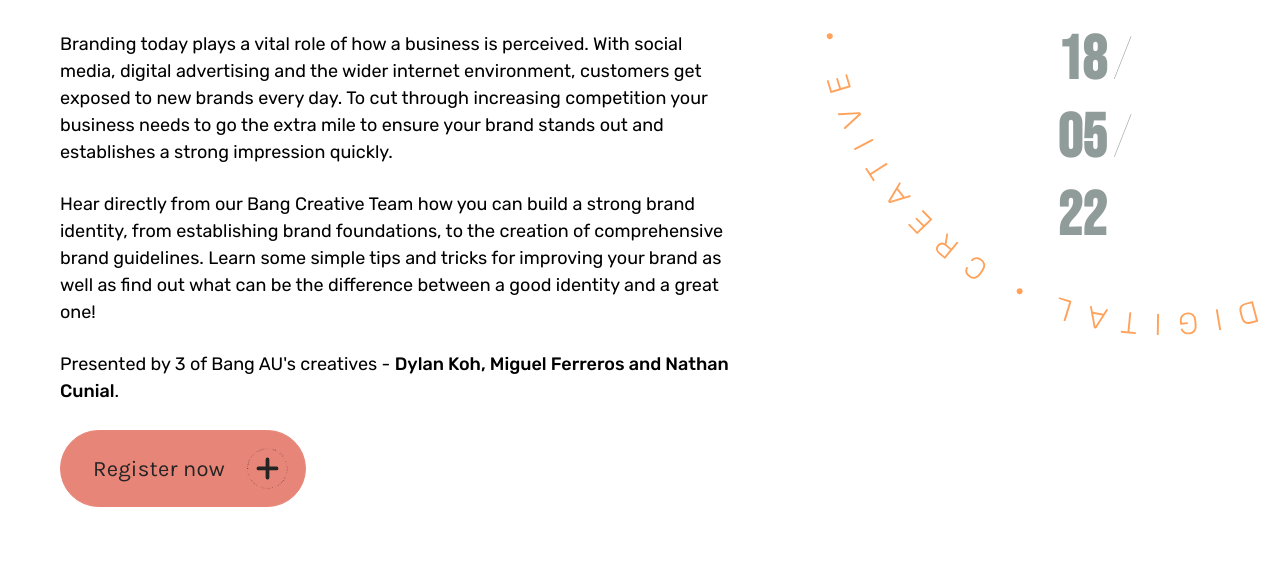
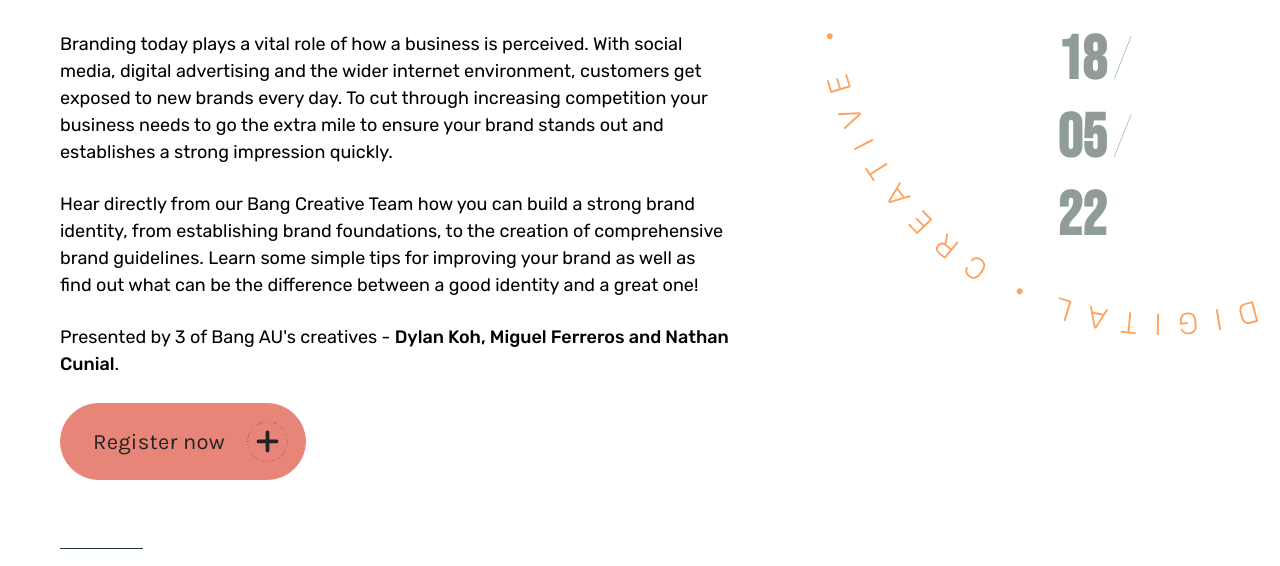
Before and after one commit to BangAU/lunch---learnlp, a PHP site: page / in a window 1280 px wide. Shown: the part 1085-1651 px from the top of the page. Run offline with PHP 8.4, Linux system fonts and the light colour scheme.

Commit message:
copy changes

```diff
--- a/index.php
+++ b/index.php
@@ -289,7 +289,7 @@
                     <div class="join-details">
                         <p data-aos="fade-in" data-aos-easing="linear" data-aos-delay="500" data-aos-duration="500">
                         Branding today plays a vital role of how a business is perceived. With social media, digital advertising and the wider internet environment, customers get exposed to new brands every day. To cut through increasing competition your business needs to go the extra mile to ensure your brand stands out and establishes a strong impression quickly.</p>
-                        <p data-aos="fade-in" data-aos-easing="linear" data-aos-delay="800" data-aos-duration="500">Hear directly from our Bang Creative Team how you can build a strong brand identity, from establishing brand foundations, to the creation of comprehensive brand guidelines. Learn some simple tips and tricks for improving your brand as well as find out what can be the difference between a good identity and a great one! </p>
+                        <p data-aos="fade-in" data-aos-easing="linear" data-aos-delay="800" data-aos-duration="500">Hear directly from our Bang Creative Team how you can build a strong brand identity, from establishing brand foundations, to the creation of comprehensive brand guidelines. Learn some simple tips for improving your brand as well as find out what can be the difference between a good identity and a great one! </p>
                         <p data-aos="fade-in" data-aos-easing="linear" data-aos-delay="1200" data-aos-duration="500">Presented by 3 of Bang AU's creatives - <strong>Dylan Koh, Miguel Ferreros and Nathan Cunial</strong>.</p>
 
                         <a data-aos="zoom-in" data-aos-easing="linear" data-aos-delay="1500" data-aos-duration="1000"
@@ -816,7 +816,7 @@
                             <div class="layout-container">
                                 <div class="text-inner">
                                     <div class="chattous-content">
-                                        <h3>Let’s chat!</h3>
+                                        <h3>Let's chat!</h3>
                                         <p>Have a question about our Lunch and Learn series? Or want to speak with us
                                             on how Bang can help your business or brand take off? Contact us and we
                                             will be in touch within 24 hours.</p>
```
